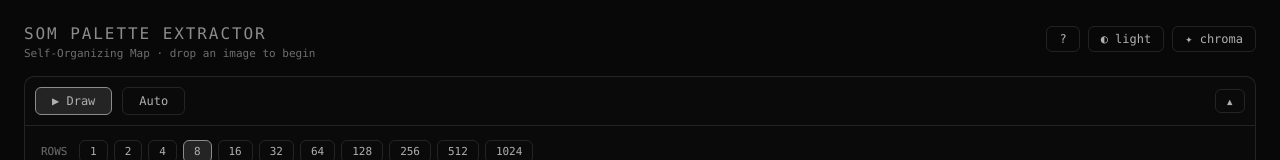
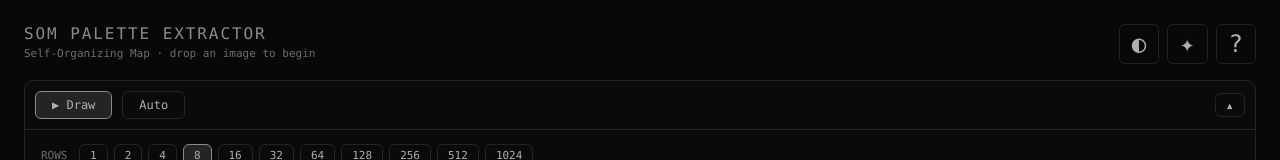
Before and after one commit to foldsters/som-palette, a React (Vite) app: page / in a window 1280 px wide. Shown: the top 160 px of the page. Built offline with nearby package versions, Linux system fonts and the light colour scheme.

Commit message:
Small edits

```diff
--- a/src/App.tsx
+++ b/src/App.tsx
@@ -105,6 +105,14 @@ export default function App() {
   const [dragging, setDragging]       = useState(false)
   const [copiedHex, setCopiedHex]     = useState<string | null>(null)
   const [collapsed, setCollapsed]           = useState(false)
+  const [veryNarrow, setVeryNarrow]         = useState(() => window.innerWidth < 400)
+  useEffect(() => {
+    const handler = () => setVeryNarrow(window.innerWidth < 400)
+    window.addEventListener('resize', handler)
+    return () => window.removeEventListener('resize', handler)
+  }, [])
+  const cardMinWidth = veryNarrow ? 250 : 276
+  const card3dMinWidth = veryNarrow ? 250 : 280
   const [sourceCollapsed, setSourceCollapsed]         = useState(false)
   const [paletteCollapsed, setPaletteCollapsed]       = useState(false)
   const [colorSpaceCollapsed, setColorSpaceCollapsed] = useState(false)
@@ -413,7 +421,7 @@ const handleExportPNG = useCallback(() => {
     }}>
 
       {/* Header */}
-      <div style={{ display: 'flex', justifyContent: 'space-between', alignItems: 'flex-start' }}>
+      <div style={{ display: 'flex', justifyContent: 'space-between', alignItems: 'flex-start', flexWrap: 'wrap', gap: '8px' }}>
         <div>
           <h1 style={{ color: T.accent, fontSize: '16px', letterSpacing: '0.12em', fontWeight: 'normal' }}>
             SOM PALETTE EXTRACTOR
@@ -422,14 +430,15 @@ const handleExportPNG = useCallback(() => {
             Self-Organizing Map · drop an image to begin
           </p>
         </div>
-        <div style={{ display: 'flex', gap: '8px', marginTop: '2px' }}>
-          <button onClick={() => setShowInfo(true)} style={{ ...btn(T), padding: '5px 12px' }}>?</button>
-          <button onClick={() => setLightMode(m => !m)} style={{ ...btn(T), padding: '5px 12px' }} title="Toggle light / dark">
-            {lightMode ? '◑ dark' : '◐ light'}
+        <div style={{ display: 'flex', gap: '8px', flexWrap: 'wrap' }}>
+
+          <button onClick={() => setLightMode(m => !m)} style={{ ...btn(T), padding: '5px 12px', fontSize: '24px' }} title="Toggle light / dark">
+            {lightMode ? '◑' : '◐'}
           </button>
-          <button onClick={() => setChromaMode(m => !m)} style={{ ...btn(T, chromaMode), padding: '5px 12px' }} title="Use palette corner colors to tint the UI">
-            ✦ chroma
+          <button onClick={() => setChromaMode(m => !m)} style={{ ...btn(T, chromaMode), padding: '5px 12px', fontSize: '24px' }} title="Use palette corner colors to tint the UI">
+            ✦
           </button>
+          <button onClick={() => setShowInfo(true)} style={{ ...btn(T), padding: '5px 12px', fontSize: '24px' }}>?</button>
         </div>
       </div>
 
@@ -698,7 +707,7 @@ const handleExportPNG = useCallback(() => {
 
         {/* Source image */}
         <div style={{
-          display: 'flex', flexDirection: 'column', flex: 1, minWidth: 276, width: '100%', maxWidth: CANVAS_SIZE,
+          display: 'flex', flexDirection: 'column', flex: 1, minWidth: cardMinWidth, width: '100%', maxWidth: CANVAS_SIZE,
           borderRadius: '10px', overflow: 'hidden',
           border: `1px solid ${dragging ? T.accent : T.border}`,
           transition: 'border-color 0.15s',
@@ -753,7 +762,7 @@ const handleExportPNG = useCallback(() => {
 
         {/* Palette canvas */}
         <div style={{
-          display: 'flex', flexDirection: 'column', flex: 1, minWidth: 276, width: '100%',
+          display: 'flex', flexDirection: 'column', flex: 1, minWidth: cardMinWidth, width: '100%',
           borderRadius: '10px', overflow: 'hidden',
           border: `1px solid ${T.border}`,
         }}>
@@ -834,7 +843,7 @@ const handleExportPNG = useCallback(() => {
 
         {/* RGB cube — always shown */}
         <div style={{
-          flex: 1, minWidth: 280, minHeight: colorSpaceCollapsed ? 0 : CANVAS_SIZE, borderRadius: '10px', overflow: 'hidden',
+          flex: 1, minWidth: card3dMinWidth, minHeight: colorSpaceCollapsed ? 0 : CANVAS_SIZE, borderRadius: '10px', overflow: 'hidden',
           border: `1px solid ${T.border}`,
           background: T.canvas3d,
           display: 'flex', flexDirection: 'column',
@@ -891,7 +900,7 @@ const handleExportPNG = useCallback(() => {
                       cursor: 'pointer', letterSpacing: '0.05em',
                     }}
                   >
-                    {val ? 'Compressed' : 'True Color'}
+                    {val ? 'Contrast' : 'True Color'}
                   </button>
                 )
               })}
@@ -917,7 +926,7 @@ const handleExportPNG = useCallback(() => {
 
         {/* Topology 3D view — always shown */}
         <div style={{
-          flex: 1, minWidth: 280, minHeight: topologyCollapsed ? 0 : CANVAS_SIZE, borderRadius: '10px', overflow: 'hidden',
+          flex: 1, minWidth: card3dMinWidth, minHeight: topologyCollapsed ? 0 : CANVAS_SIZE, borderRadius: '10px', overflow: 'hidden',
           border: `1px solid ${T.border}`,
           background: T.canvas3d,
           display: 'flex', flexDirection: 'column',
```
